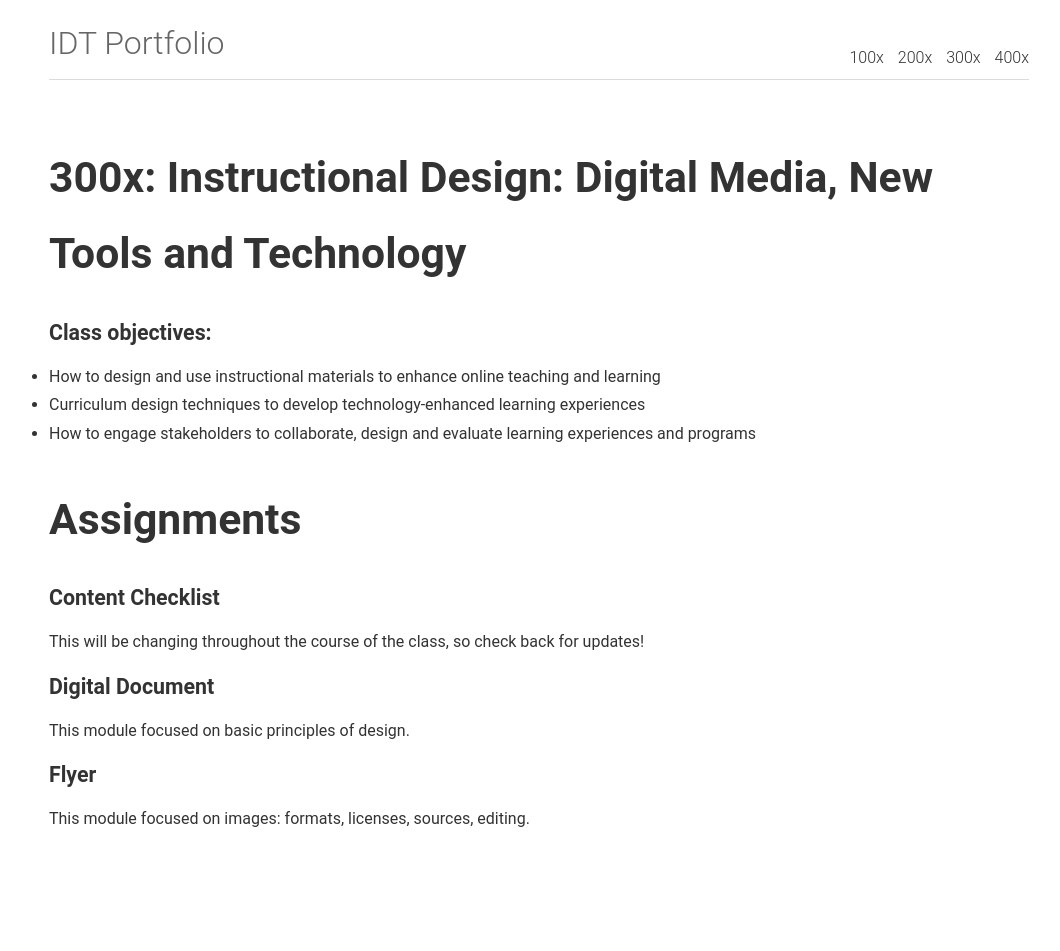
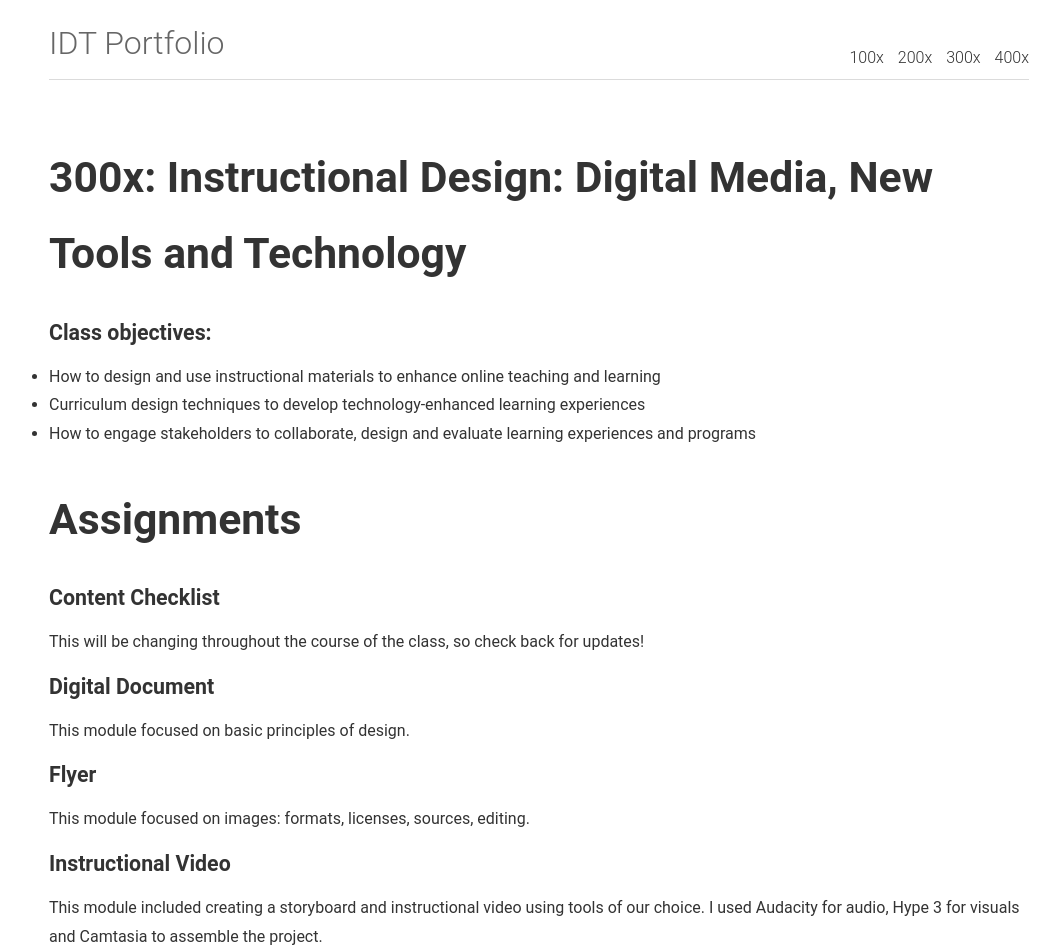
Before and after one commit to caitlinmeyer/idt-portfolio, a Jekyll site: the page built from 300x/index.html, in a window 1280 px wide. Shown: the whole page, without its empty margins (101-1161 px from the left). Built offline with Jekyll 4.4.1, drawn with Linux system fonts in a browser that asks for light colours; before the commit the page ends 900 px from its top, so only the background shows below that.

Commit message:
Update index.html

```diff
--- a/300x/index.html
+++ b/300x/index.html
@@ -20,3 +20,5 @@ This will be changing throughout the course of the class, so check back for upda
 This module focused on basic principles of design.
 <h3><a href="/idt-portfolio/300x/flyer">Flyer</a></h3>
 This module focused on images: formats, licenses, sources, editing.
+<h3><a href="/idt-portfolio/300x/video">Instructional Video</a></h3>
+This module included creating a storyboard and instructional video using tools of our choice. I used Audacity for audio, Hype 3 for visuals and Camtasia to assemble the project.
```
